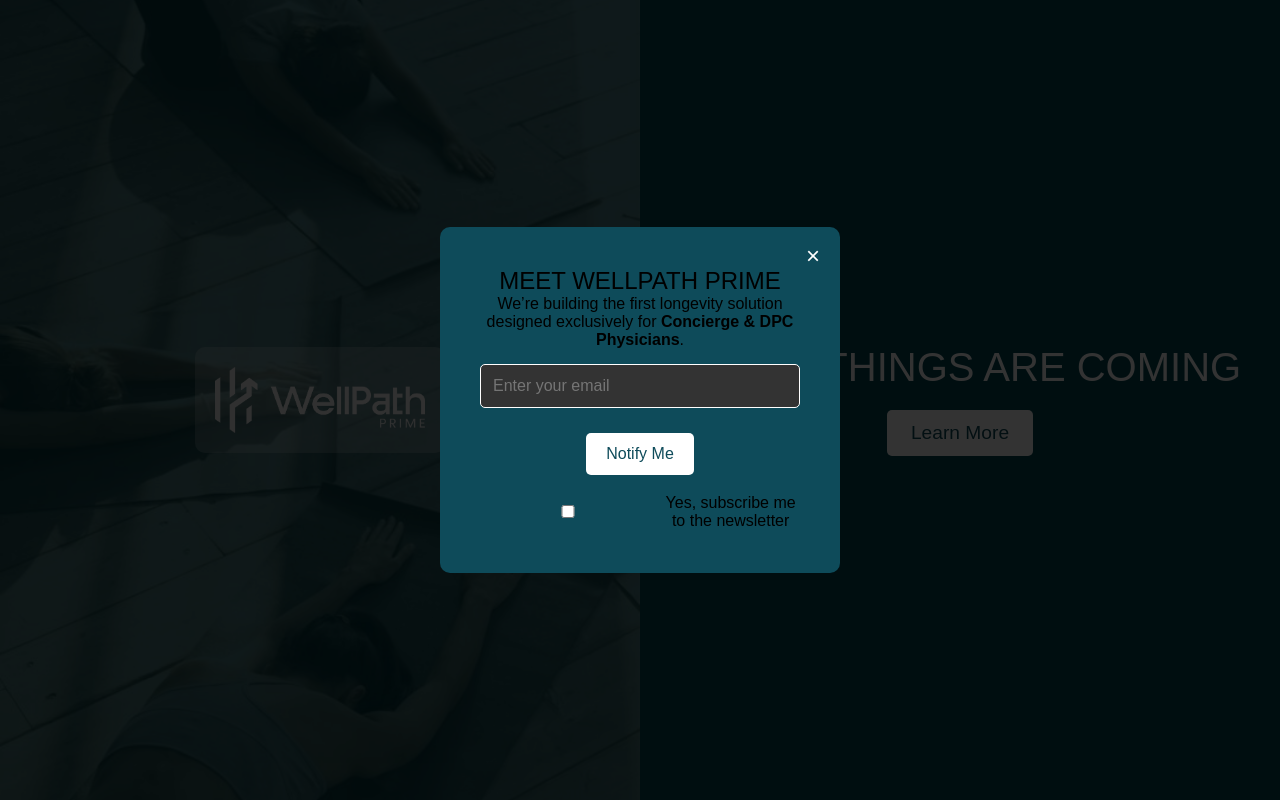
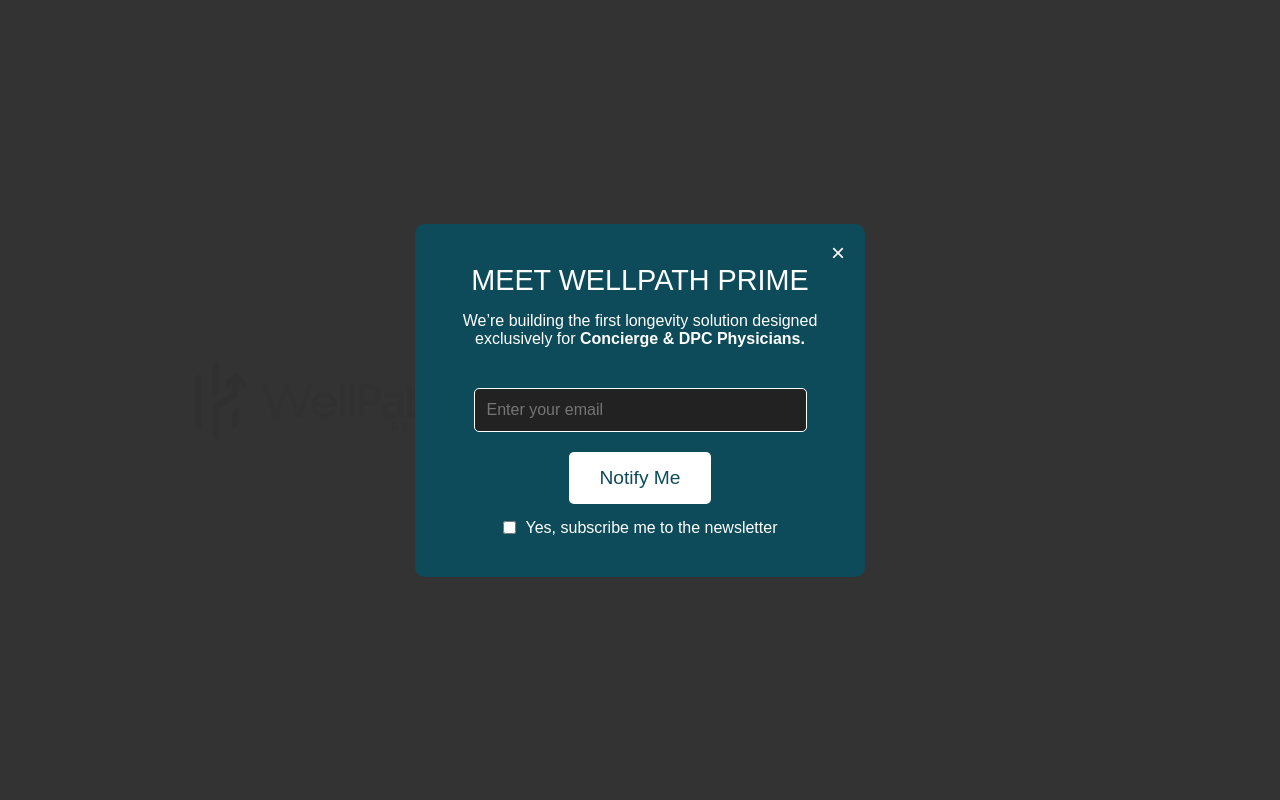
Before and after one commit to keegankdolan/wellpath-landing, a plain HTML site: page index.html in a window 1280 px wide. Both pictures are taken after a click on the button "Learn More". Drawn offline with Linux system fonts and the light colour scheme.

Commit message:
Update index.html

```diff
--- a/index.html
+++ b/index.html
@@ -12,37 +12,22 @@
         }
         body {
             font-family: 'Poppins', sans-serif;
-            display: flex;
-            height: 100vh;
-        }
-        .left {
-            width: 50%;
-            background: url('Yoga.jpg') no-repeat center center;
+            background: linear-gradient(to right, url('Yoga.jpg') 50%, #004752 50%);
             background-size: cover;
+            color: white;
             display: flex;
             justify-content: center;
             align-items: center;
-            position: relative;
-        }
-        .right {
-            width: 50%;
-            background-color: #004752;
-            display: flex;
-            justify-content: center;
-            align-items: center;
+            height: 100vh;
             flex-direction: column;
             text-align: center;
-            color: white;
         }
         .logo {
             position: absolute;
             top: 50%;
-            left: 50%;
+            left: 25%;
             transform: translate(-50%, -50%);
             width: 250px;
-            padding: 20px;
-            background: rgba(255, 255, 255, 0.2);
-            border-radius: 10px;
         }
         h1 {
             font-size: 2.5rem;
@@ -50,7 +35,7 @@
             margin-bottom: 20px;
         }
         .button {
-            padding: 12px 24px;
+            padding: 15px 30px;
             background-color: white;
             color: #0E4B5A;
             border: none;
@@ -58,6 +43,7 @@
             cursor: pointer;
             text-decoration: none;
             border-radius: 5px;
+            width: auto;
         }
         .popup {
             display: none;
@@ -75,8 +61,9 @@
             padding: 40px;
             text-align: center;
             border-radius: 10px;
-            width: 400px;
+            width: 450px;
             position: relative;
+            color: white;
         }
         .close {
             position: absolute;
@@ -87,58 +74,53 @@
             cursor: pointer;
         }
         input {
-            width: 100%;
+            width: 90%;
             padding: 12px;
-            margin: 15px 0;
-            border: none;
+            margin: 20px 0;
+            border: 1px solid white;
+            background: #222;
             border-radius: 5px;
             font-size: 1rem;
-            background: #333;
             color: white;
-            border: 1px solid white;
-        }
-        .button-container {
-            display: flex;
-            justify-content: center;
-            margin-top: 10px;
-        }
-        .popup button {
-            padding: 12px 20px;
-            font-size: 1rem;
-            border: none;
-            border-radius: 5px;
-            background: white;
-            color: #0E4B5A;
-            cursor: pointer;
         }
         label {
             display: flex;
             align-items: center;
             justify-content: center;
-            gap: 5px;
+            gap: 10px;
             margin-top: 15px;
+        }
+        label input {
+            width: auto;
+            margin: 0;
+        }
+        .popup-content h2 {
+            font-size: 1.8rem;
+            font-weight: 400;
+            margin-bottom: 15px;
+        }
+        .popup-content p {
+            font-size: 1rem;
+            margin-bottom: 20px;
+        }
+        .popup-content .bold {
+            font-weight: 700;
         }
     </style>
 </head>
 <body>
-    <div class="left">
-        <img src="logo.png" alt="WellPath Prime" class="logo">
-    </div>
-    <div class="right">
-        <h1>GREAT THINGS ARE COMING</h1>
-        <button class="button" onclick="showPopup()">Learn More</button>
-    </div>
+    <img src="logo.png" alt="WellPath Prime" class="logo">
+    <h1>GREAT THINGS ARE COMING</h1>
+    <button class="button" onclick="showPopup()">Learn More</button>
 
     <div class="popup" id="popup">
         <div class="popup-content">
             <span class="close" onclick="closePopup()">&times;</span>
-            <h2 style="font-weight: normal;">MEET WELLPATH PRIME</h2>
-            <p>We’re building the first longevity solution designed exclusively for <strong>Concierge & DPC Physicians</strong>.</p>
-            <form id="contactForm">
-                <input type="email" id="email" name="email" placeholder="Enter your email" required>
-                <div class="button-container">
-                    <button type="submit">Notify Me</button>
-                </div>
+            <h2>MEET WELLPATH PRIME</h2>
+            <p>We’re building the first longevity solution designed exclusively for <span class="bold">Concierge & DPC Physicians.</span></p>
+            <form id="notifyForm">
+                <input type="email" id="emailInput" placeholder="Enter your email" required>
+                <button type="submit" class="button">Notify Me</button>
                 <label>
                     <input type="checkbox" name="newsletter"> Yes, subscribe me to the newsletter
                 </label>
@@ -153,22 +135,17 @@
         function closePopup() {
             document.getElementById("popup").style.display = "none";
         }
-        document.getElementById("contactForm").addEventListener("submit", function(event) {
+        document.getElementById("notifyForm").addEventListener("submit", function(event) {
             event.preventDefault();
-            let email = document.getElementById("email").value;
-
-            fetch("https://formsubmit.co/keegan.dolan@wellpathprime.com", {
+            const email = document.getElementById("emailInput").value;
+            fetch("https://formspree.io/f/your-form-id", {
                 method: "POST",
                 headers: { "Content-Type": "application/json" },
                 body: JSON.stringify({ email: email })
             }).then(response => {
-                if (response.ok) {
-                    alert("Thank you for signing up!");
-                    closePopup();
-                } else {
-                    alert("Something went wrong. Please try again.");
-                }
-            });
+                alert("Thank you! We'll be in touch.");
+                closePopup();
+            }).catch(error => console.error("Error:", error));
         });
     </script>
 </body>
```
